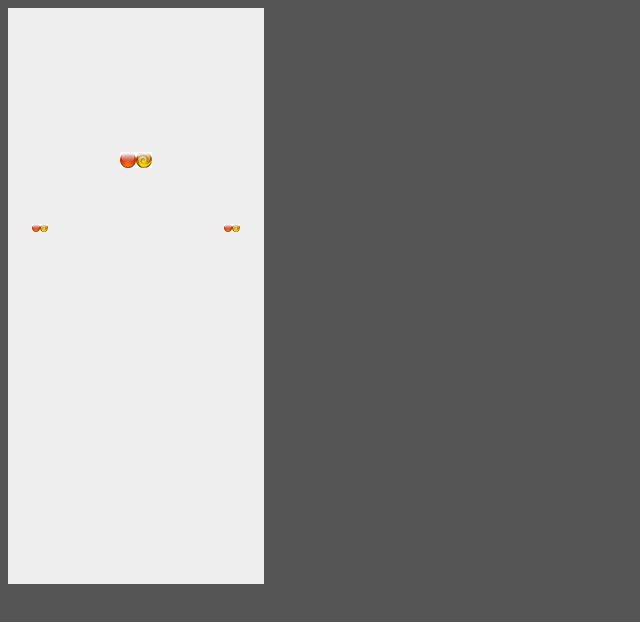
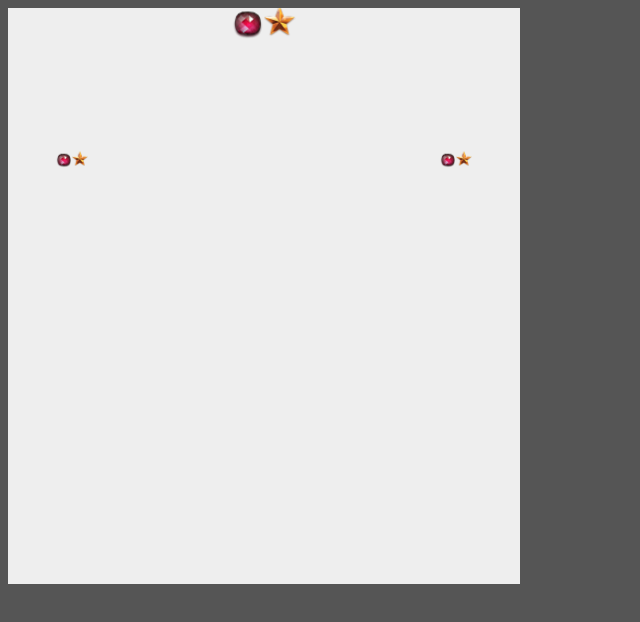
Before and after one commit to geon/flup, a plain HTML site: page index.html in a window 1280 px wide. Shown: the whole page, without its empty margins (0-640 px from the left). Drawn offline with nearby package versions, Linux system fonts and the light colour scheme.

Commit message:
Added Sheet and SpriteSheet implementation + new piece sprites

```diff
--- a/app.js
+++ b/app.js
@@ -40,22 +40,10 @@ function App (options) {
 
 
 
-	this.images = {};
-
-
 
 	var self = this;
 
-	this.loadImages([
-		"piece1.png",
-		"piece2.png",
-		"piece3.png",
-		"piece4.png",
-		"key1.png",
-		"key2.png",
-		"key3.png",
-		"key4.png",
-	]).then(function(){
+	this.loadSprites().then(function(){
 
 		console.log("Sprites loaded.");
 
@@ -71,7 +59,7 @@ function App (options) {
 
 App.prototype.getWidth = function () {
 
-	return Board.size.x * this.pieceSize;
+	return Board.size.x * this.pieceSize * 2;
 }
 
 
@@ -81,24 +69,11 @@ App.prototype.getHeight = function () {
 }
 
 
-App.prototype.loadImages = function (imageFileNames) {
+App.prototype.loadSprites = function () {
 
 	var promises = [];
 
-	for (var i = 0; i < imageFileNames.length; ++i) {
-
-		var imageFileName = imageFileNames[i];
-
-		var promise = $.Deferred();
-
-		var img = new Image();
-		$(img).load(promise.resolve);
-		$(img).error(promise.reject);
-		img.src = 'graphics/'+imageFileName;
-
-		this.images[imageFileName] = img;
-		promises.push(promise);
-	}
+	promises.push(Piece.getSpriteSheet().loadImage());
 
 	return $.when.apply($, promises);
 };
@@ -194,29 +169,26 @@ App.prototype.render = function () {
 
 	// Testing dummy opponent boards.
 	this.board.draw(
-		this.images,
 		this.context,
 		currentTime,
 		{x:this.getWidth()*1/8, y:this.getHeight()*2/4},
-		1/4
+		1/2
 	);
 	this.board.draw(
-		this.images,
 		this.context,
 		currentTime,
 		{x:this.getWidth()*7/8, y:this.getHeight()*2/4},
-		1/4
+		1/2
 	);
 
 
 
 	// The player board.
 	this.board.draw(
-		this.images,
 		this.context,
 		currentTime,
 		{x:this.getWidth()/2, y:this.getHeight()/2},
-		1/2
+		1/1
 	);
 
 
--- a/board.js
+++ b/board.js
@@ -296,7 +296,7 @@ Board.fisherYatesArrayShuffle = function (myArray) {
 }
 
 
-Board.prototype.draw = function (images, context, currentTime, center, scale) {
+Board.prototype.draw = function (context, currentTime, center, scale) {
 
 	// Draw the board pieces.
 	for (var i = 0, length = this.pieces.length; i < length; ++i) {
@@ -305,7 +305,6 @@ Board.prototype.draw = function (images, context, currentTime, center, scale) {
 		if (piece !== undefined) {
 
 			piece.draw(
-				images,
 				context,
 				currentTime,
 				center,
@@ -316,14 +315,12 @@ Board.prototype.draw = function (images, context, currentTime, center, scale) {
 
 	// Draw the dropper pieces.
 	this.dropperPieceA.draw(
-		images,
 		context,
 		currentTime,
 		center,
 		scale
 	);
 	this.dropperPieceB.draw(
-		images,
 		context,
 		currentTime,
 		center,
--- a/coord.js
+++ b/coord.js
@@ -4,8 +4,8 @@
 
 function Coord (options) {
 
-	this.x = options.x || 0;
-	this.y = options.y || 0;
+	this.x = options.x;
+	this.y = options.y;
 };
 
 
--- a/index.html
+++ b/index.html
@@ -12,6 +12,8 @@
 	<script src="coord.js"></script>
 	<script src="animation.js"></script>
 	<script src="animation-queue.js"></script>
+	<script src="sprite-sheet.js"></script>
+	<script src="sprite.js"></script>
 	<script src="piece.js"></script>
 	<script src="board.js"></script>
 	<script src="app.js"></script>
--- a/piece.js
+++ b/piece.js
@@ -13,22 +13,74 @@ function Piece (options) {
 Piece.size = 32;
 
 
-Piece.prototype.draw = function (images, context, currentTime, boardCenter, boardScale) {
 
-	var image = images[(this.key ? "key" : "piece")+(this.color + 1)+".png"];
+Piece.getSprites = function() {
+
+	if (!Piece.sprites) {
+
+		Piece.sprites = Piece.getSpriteSheet().getSprites();
+	}
+
+	return Piece.sprites;
+}
+
+
+Piece.getSpriteSheet = function () {
+
+	if (!Piece.spriteSheet) {
+
+		Piece.spriteSheet = new SpriteSheet(Piece.getSpriteSheetSettings());
+	}
+
+	return Piece.spriteSheet;
+}
+
+
+Piece.getSpriteSheetSettings = function () {
+
+	var sprites = [];
+
+	for (var i = 0; i < 4; ++i) {
+
+		sprites.push({
+			name: "piece"+i,
+			sheetPosition: {x:0, y:i},
+			sheetSize: {x:1, y:1},
+		});
+
+		sprites.push({
+			name: "key"+i,
+			sheetPosition: {x:1, y:i},
+			sheetSize: {x:1, y:1},
+		});
+	}
+
+	return {
+		imageFileName: "pieces.png",
+		gridSize: {x:4, y:4},
+		spriteSettings: sprites
+	}
+}
+
+
+Piece.prototype.draw = function (context, currentTime, boardCenter, boardScale) {
 
 	var position = this.animation.getPosition(currentTime);
 
-	var disturbance = false;
+	var disturbance = true;
 	var jitterX = (disturbance ? Piece.size*boardScale*0.05 * Math.sin(currentTime/1000 * 27 + position.x + position.y*3) : 0);
 	var jitterY = (disturbance ? Piece.size*boardScale*0.05 * Math.sin(currentTime/1000 * 21 + position.y + position.x*2) : 0);
 	var jitterZ = (disturbance ? Piece.size*boardScale*0.1  * Math.sin(currentTime/1000 * 13 + position.y + position.x*5) : 0);
 
-	context.drawImage(
-		image,
-		(boardCenter.x + (position.x/Board.size.x - 0.5) * Board.size.x*Piece.size*boardScale + Piece.size/2) - 0.5 * (Piece.size + jitterZ) + jitterX,
-		(boardCenter.y + (position.y/Board.size.y - 0.5) * Board.size.y*Piece.size*boardScale + Piece.size/2) - 0.5 * (Piece.size + jitterZ) + jitterY,
-		Piece.size*boardScale,
-		Piece.size*boardScale
+	Piece.getSprites()[(this.key ? "key" : "piece")+this.color].draw(
+		context,
+		{
+			x: (boardCenter.x + (position.x/Board.size.x - 0.5) * Board.size.x*Piece.size*boardScale + Piece.size/2) - 0.5 * (Piece.size + jitterZ) + jitterX,
+			y: (boardCenter.y + (position.y/Board.size.y - 0.5) * Board.size.y*Piece.size*boardScale + Piece.size/2) - 0.5 * (Piece.size + jitterZ) + jitterY
+		},
+		{
+			x: Piece.size*boardScale,
+			y: Piece.size*boardScale
+		}
 	);
 }
--- /dev/null
+++ b/sprite-sheet.js
@@ -0,0 +1,40 @@
+
+"use strict";
+
+
+function SpriteSheet (options) {
+
+	this.imageFileName = options.imageFileName;
+	this.gridSize = options.gridSize;
+	this.spriteSettings = options.spriteSettings;
+
+	this.image = new Image();
+};
+
+
+SpriteSheet.prototype.loadImage = function () {
+
+	var promise = $.Deferred();
+	$(this.image).load(promise.resolve);
+	$(this.image).error(promise.reject);
+
+	this.image.src = "graphics/"+this.imageFileName;
+
+	return promise;
+};
+
+
+SpriteSheet.prototype.getSprites = function () {
+
+	var sprites = {};
+
+	for (var i = this.spriteSettings.length - 1; i >= 0; i--) {
+		sprites[this.spriteSettings[i].name] = new Sprite(
+			this,
+			this.spriteSettings[i].sheetPosition,
+			this.spriteSettings[i].sheetSize
+		);
+	};
+
+	return sprites;
+};
--- /dev/null
+++ b/sprite.js
@@ -0,0 +1,30 @@
+
+"use strict";
+
+
+function Sprite (spriteSheet, sheetPosition, sheetSize) {
+
+	this.sheetPosition = sheetPosition;
+	this.sheetSize = sheetSize;
+	this.spriteSheet = spriteSheet;
+};
+
+
+Sprite.prototype.draw = function (context, position, size) {
+
+	context.drawImage(
+		this.spriteSheet.image,
+
+		// Source xywh
+		this.sheetPosition.x * this.spriteSheet.image.width  / this.spriteSheet.gridSize.x,
+		this.sheetPosition.y * this.spriteSheet.image.height / this.spriteSheet.gridSize.y,
+		this.spriteSheet.image.width  / this.spriteSheet.gridSize.x,
+		this.spriteSheet.image.height / this.spriteSheet.gridSize.y,
+
+		// Destination xywh
+		position.x,
+		position.y,
+		size.x,
+		size.y
+	);
+}
```
Also changed, not shown: graphics/key1.png (deleted), graphics/key2.png (deleted), graphics/key3.png (deleted), graphics/key4.png (deleted), graphics/piece1.png (deleted), graphics/piece2.png (deleted), graphics/piece3.png (deleted), graphics/piece4.png (deleted), graphics/pieces.png (added), 2 other files.
